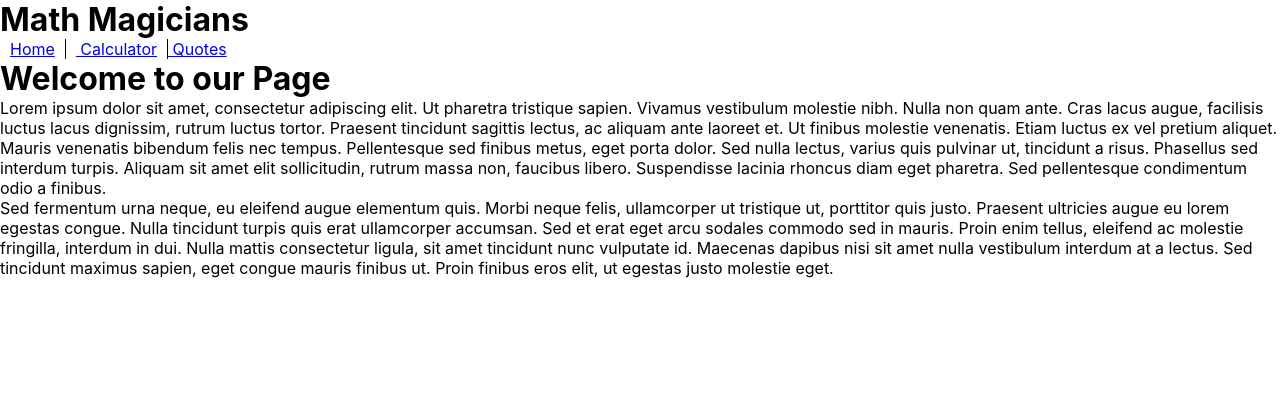
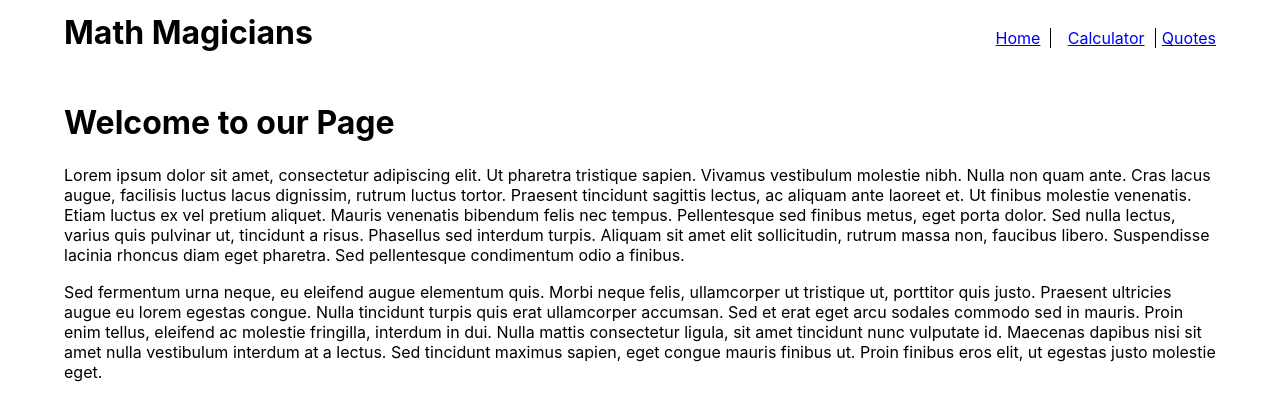
Before and after one commit to MargaretTechworld/math-magicians, a React (Create React App) app: page / in a window 1280 px wide. Shown: the top 420 px of the page. Built offline with nearby package versions, Linux system fonts and the light colour scheme.

Commit message:
style routes to home, calculator and qoutes

```diff
--- a/src/App.css
+++ b/src/App.css
@@ -46,9 +46,7 @@ button {
 }
 
 .quotes-div {
-  padding: 10px;
-  margin: auto;
-  width: 50%;
+  padding: 5%;
   text-align: center;
 }
 
@@ -61,10 +59,44 @@ button {
 }
 
 .quotes {
-  font-weight: 200;
+  font-size: 2rem;
 }
 
 .quotes-author {
   font-style: italic;
   font-weight: 900;
 }
+
+.home-div {
+  width: 90%;
+  margin: auto;
+}
+
+.home-title {
+  margin-bottom: 2%;
+}
+
+.home-p {
+  margin-bottom: 1.5%;
+}
+
+header {
+  display: flex;
+  justify-content: space-between;
+  align-items: baseline;
+  padding-top: 1%;
+  padding-left: 5%;
+  padding-right: 5%;
+  margin-bottom: 4%;
+}
+
+nav {
+  display: flex;
+  flex-basis: 20%;
+  justify-content: space-between;
+}
+
+.calculator-container {
+  display: flex;
+  padding: 0 5%;
+}
```
